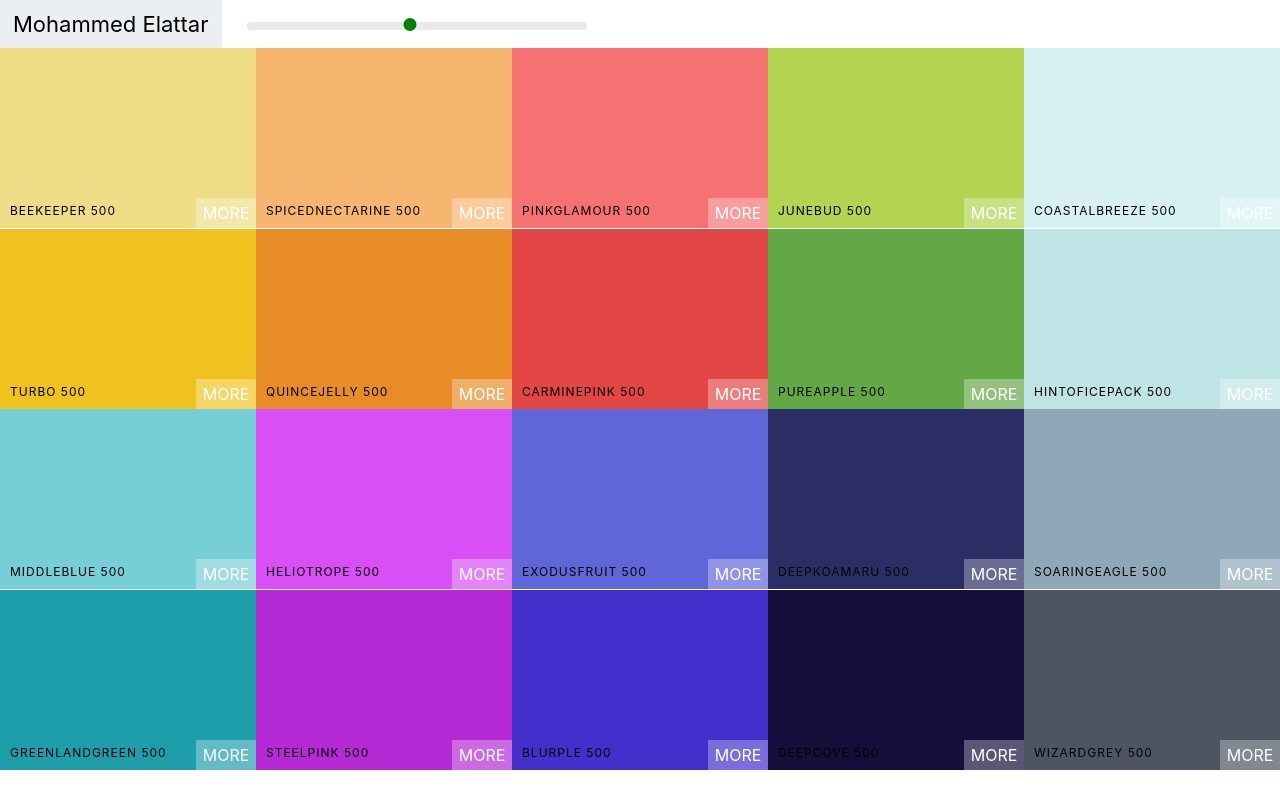
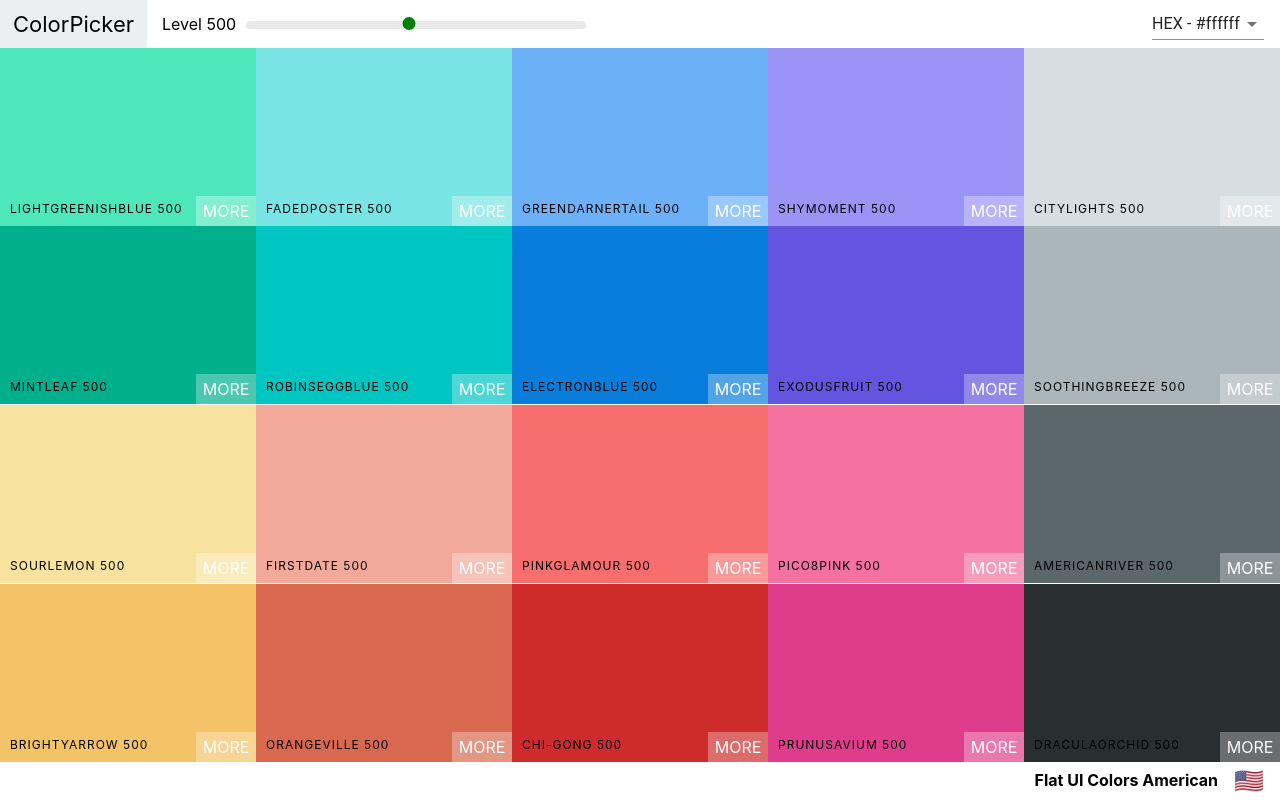
Before and after one commit to mohammed-elattar/ColorsApp, a React (Create React App) app: page /pallete/flat-ui-colors-american in a window 1280 px wide. Built offline with nearby package versions, Linux system fonts and the light colour scheme.

Commit message:
add routing and some styles

```diff
--- a/package.json
+++ b/package.json
@@ -3,13 +3,17 @@
   "version": "0.1.0",
   "private": true,
   "dependencies": {
+    "@material-ui/core": "^4.11.3",
+    "@material-ui/icons": "^4.11.2",
     "@testing-library/jest-dom": "^5.11.4",
     "@testing-library/react": "^11.1.0",
     "@testing-library/user-event": "^12.1.10",
     "chroma-js": "^2.1.1",
     "rc-slider": "^9.7.2",
     "react": "^17.0.2",
+    "react-copy-to-clipboard": "^5.0.3",
     "react-dom": "^17.0.2",
+    "react-router-dom": "^5.2.0",
     "react-scripts": "4.0.3",
     "web-vitals": "^1.0.1"
   },
--- a/src/App.js
+++ b/src/App.js
@@ -1,13 +1,17 @@
+import {Route, Switch} from 'react-router-dom';
 import './App.css';
 import {generatePallete} from './colorHelpers';
 import Pallete from './Pallete';
+import PalleteList from './PalleteList';
 import seedColors from './seedColors';
 
 function App() {
+  const findPallete = (id) => seedColors.find(pallete => pallete.id === id );
   return (
-    <div>
-      <Pallete pallete={generatePallete(seedColors[4])}/>
-    </div>
+    <Switch>
+      <Route exact path='/' render={() => <PalleteList palletes={seedColors} />} />
+      <Route exact path='/pallete/:id' render={routeParams => <Pallete pallete={generatePallete(findPallete(routeParams.match.params.id))}/>} />
+    </Switch>
   );
 }
 
--- a/src/ColorBox.css
+++ b/src/ColorBox.css
@@ -59,3 +59,58 @@
     color: white;
     text-transform: uppercase;
 }
+
+.copy-overlay {
+    width: 100%;
+    height: 100%;
+    opacity: 0;
+    z-index: 0;
+    transition: transform 0.5s ease-in-out;
+    transform: scale(0.1);
+}
+
+.copy-overlay.show {
+   transform: scale(50);
+   opacity: 1;
+   position: absolute;
+    z-index: 10;
+}
+
+.copy-msg {
+    position: fixed;
+    left: 0;
+    top: 0;
+    right: 0;
+    bottom: 0;
+    display: flex;
+    flex-direction: column;
+    align-items: center;
+    justify-content: center;
+    color: white;
+    font-size: 4rem;
+    opacity: 0;
+    transform: scale(0.1);
+    transition: all 0.4s ease-in-out;
+    transition-delay: .03s;
+}
+
+.copy-msg.show {
+    transform: scale(1);
+    opacity: 1;
+     z-index: 25;
+ }
+
+.copy-msg h1 {
+    font-weight: 400;
+    text-shadow: 1px 2px black;
+    background: rgba(255, 255, 255, 0.2);
+    width: 100%;
+    text-align: center;
+    margin-bottom: 0;
+    padding: 1rem;
+    text-transform: uppercase;
+}
+
+.copy-msg p {
+    font-size: 2rem;
+}
--- a/src/ColorBox.js
+++ b/src/ColorBox.js
@@ -1,18 +1,40 @@
 import React, { Component } from 'react'
+import {CopyToClipboard} from 'react-copy-to-clipboard';
 import './ColorBox.css';
 
 export class ColorBox extends Component {
+    constructor(props) {
+        super(props);
+        this.state = {copied: false}
+        this.changeCopyState = this.changeCopyState.bind(this);
+    }
+    changeCopyState() {
+        this.setState({ copied: true }, () => {
+            setTimeout(() => {
+                this.setState( { copied: false });
+            }, 1500)
+        })
+    }
     render() {
+        const {backgroundColor, name} = this.props;
+        const { copied } = this.state;
         return (
-            <div style={{backgroundColor: this.props.backgroundColor}} className='ColorBox'>
+            <CopyToClipboard text={backgroundColor} onCopy={this.changeCopyState} >
+            <div style={{backgroundColor}} className='ColorBox'>
+            <div style={{backgroundColor}} className={`copy-overlay ${copied && 'show'}`} />
+            <div className={`copy-msg ${copied && 'show'}`}>
+                <h1>copied!</h1>
+                <p>{backgroundColor}</p>
+            </div>
                 <div className='copy-container'>
                     <div className='box-content'>
-                        <span>{this.props.name}</span>
+                        <span>{name}</span>
                     </div>
                     <button className='copy-button'>Copy</button>
                 </div>
                 <span className='see-more'>More</span>
             </div>
+            </CopyToClipboard>
         )
     }
 }
--- a/src/Navbar.css
+++ b/src/Navbar.css
@@ -47,3 +47,8 @@ height: 13px!important;
 margin-left: -7px!important;
 margin-top: -4px!important;
 }
+
+.select-cotnainer {
+    margin: auto;
+    margin-right: 1rem;
+}
--- a/src/Navbar.js
+++ b/src/Navbar.js
@@ -1,18 +1,40 @@
 import React, { Component } from 'react'
 import Slider from 'rc-slider';
+import Select from '@material-ui/core/Select';
+import MenuItem from '@material-ui/core/MenuItem';
+import Snackbar from '@material-ui/core/Snackbar';
+import IconButton from '@material-ui/core/IconButton';
+import CloseIcon from '@material-ui/icons/Close';
 import 'rc-slider/assets/index.css';
 import './Navbar.css';
+import { Link } from 'react-router-dom';
 
 export default class Navbar extends Component {
-
+    constructor(props) {
+        super(props);
+        this.state = {format: "hex", open: false};
+        this.handleFormatChange = this.handleFormatChange.bind(this);
+        this.closeSnackbar = this.closeSnackbar.bind(this);
+    }
+    handleFormatChange(event) {
+        const format = event.target.value;
+        this.setState({format, open:true});
+        this.props.changeFormat(format);
+    }
+    closeSnackbar() {
+        this.setState({...this.state, open: false});
+    }
     render() {
         const {level, changeLevel} = this.props;
+        const {format, open} = this.state;
         return (
             <header className='Navbar'>
             <div className='logo'>
-                <a href='#'>Mohammed Elattar</a>
+                <Link to='/'>ColorPicker</Link>
             </div>
-            <div className='slider'>
+            <div className='slider-container'>
+                <span>Level {level}</span>
+                <div className='slider'>
                 <Slider
                     defaultValue={level}
                     min={100}
@@ -21,6 +43,35 @@ export default class Navbar extends Component {
                     step={100}
                 />
             </div>
+
+            </div>
+            <div className='select-cotnainer'>
+                <Select
+                value={format}
+                onChange={this.handleFormatChange}
+                >
+                    <MenuItem value='hex'>HEX - #ffffff</MenuItem>
+                    <MenuItem value='rgb'>RGB - rgb(255,255,255)</MenuItem>
+                    <MenuItem value='rgba'>RGBA - rgba(255,255,255,1.0)</MenuItem>
+                </Select>
+            </div>
+            <Snackbar
+                anchorOrigin={{
+                vertical: 'bottom',
+                horizontal: 'left',
+                }}
+                open={open}
+                autoHideDuration={3000}
+                onClose={this.closeSnackbar}
+                message= {`Format changed to ${format.toUpperCase()}`}
+                action={
+                <React.Fragment>
+                    <IconButton size="small" aria-label="close" color="inherit" onClick={this.closeSnackbar}>
+                    <CloseIcon fontSize="small" />
+                    </IconButton>
+                </React.Fragment>
+                }
+      />
             </header>
         )
     }
--- a/src/Pallete.css
+++ b/src/Pallete.css
@@ -1,7 +1,22 @@
 .Pallete {
     height: 100vh;
+    display: flex;
+    flex-direction: column;
 }
 
 .Pallete-colors {
     height: 90%;
 }
+
+.Pallete-footer{
+    height: 5vh;
+    display: flex;
+    justify-content: flex-end;
+    align-items: center;
+    font-weight: bold;
+}
+
+.emoji{
+    font-size: 1.5rem;
+    margin: 0 1rem;
+}
--- a/src/Pallete.js
+++ b/src/Pallete.js
@@ -5,23 +5,32 @@ import './Pallete.css';
 export default class Pallete extends Component {
     constructor(props) {
         super(props);
-        this.state = {level: 500};
+        this.state = {level: 500, format: 'hex'};
         this.changeLevel= this.changeLevel.bind(this);
+        this.changeFormat= this.changeFormat.bind(this);
     }
     changeLevel(level){
         this.setState({level});
     }
+    changeFormat(format){
+        this.setState({format});
+    }
     render() {
-        const {colors} = this.props.pallete;
-        const {level} = this.state;
-        const colorsBoxes = colors[level].map(color => <ColorBox backgroundColor={color.hex} name={color.name}/>);
+        const {colors, paletteName, emoji} = this.props.pallete;
+        const {level, format} = this.state;
+        const colorsBoxes = colors[level].map(color => <ColorBox backgroundColor={color[format]} name={color.name} key={color.id}/>);
         return (
             <div className='Pallete'>
-            <Navbar {...this.state} changeLevel={this.changeLevel} />
+            <Navbar {...this.state} changeLevel={this.changeLevel} changeFormat={this.changeFormat}/>
                 <div className='Pallete-colors'>
                     {colorsBoxes}
                 </div>
+                <footer className='Pallete-footer'>
+                    {paletteName}
+                    <span className='emoji'>{emoji}</span>
+                </footer>
             </div>
+
         )
     }
 }
--- /dev/null
+++ b/src/PalleteList.js
@@ -0,0 +1,23 @@
+import React, { Component } from 'react'
+import { Link } from 'react-router-dom';
+
+export default class PalleteList extends Component {
+    constructor(props) {
+        super(props)
+
+        this.state = {}
+    }
+    render() {
+        const {palletes} = this.props;
+        return (
+            <div>
+                <h1>Pallete Colors</h1>
+               {palletes.map(pallete => (
+               <p>
+                   <Link to={`/pallete/${pallete.id}`}>{pallete.paletteName}</Link>
+               </p>
+               ))}
+            </div>
+        )
+    }
+}
--- a/src/index.js
+++ b/src/index.js
@@ -1,12 +1,15 @@
 import React from 'react';
 import ReactDOM from 'react-dom';
+import {BrowserRouter} from 'react-router-dom';
 import './index.css';
 import App from './App';
 import reportWebVitals from './reportWebVitals';
 
 ReactDOM.render(
   <React.StrictMode>
-    <App />
+    <BrowserRouter>
+      <App />
+    </BrowserRouter>
   </React.StrictMode>,
   document.getElementById('root')
 );
```
Also changed, not shown: 2 other files (tests, documents, lock files or other folders).
